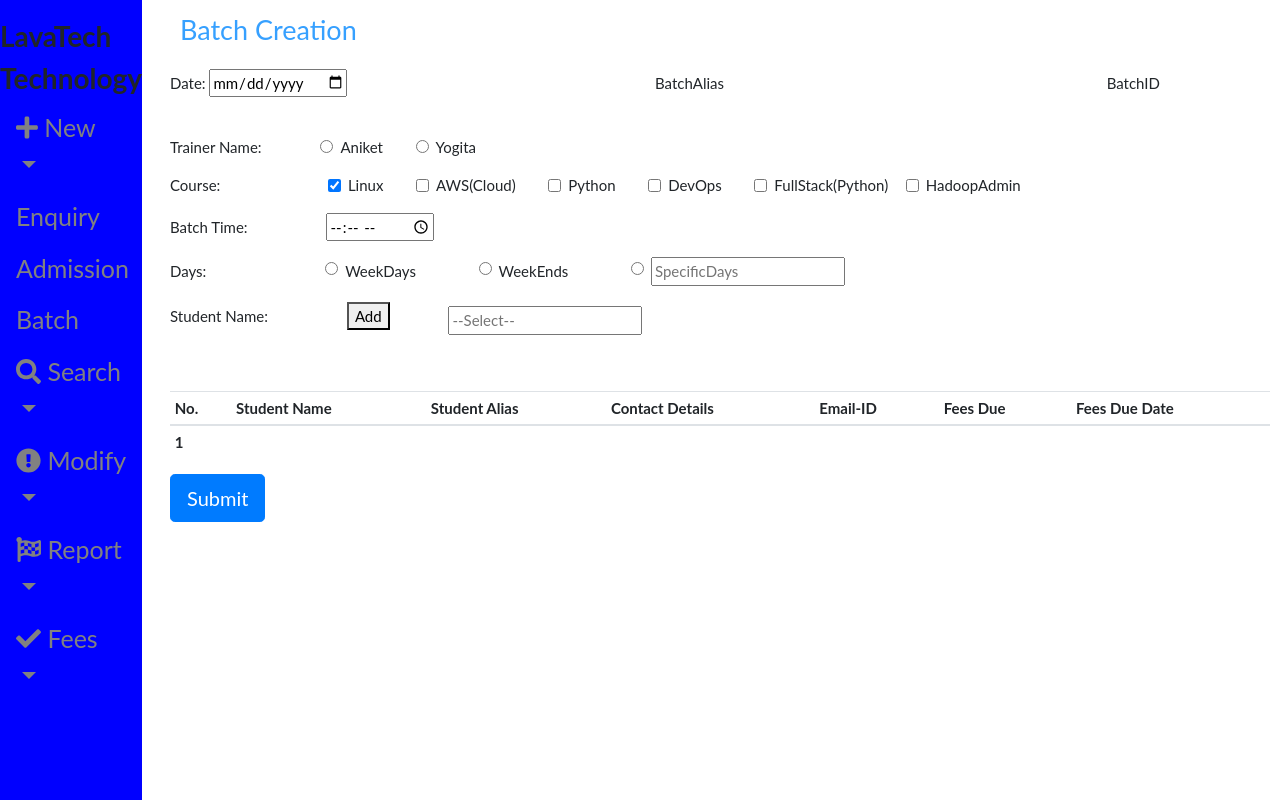
After one commit to Lavatech-Ani/Nayana_Lavatech_Project, a Django app: page /batch/ in a window 1280 px wide, after a click on "New". The commit adds this page. Run offline with Django 3.2, Linux system fonts and the light colour scheme; lists and menus that the app fills with data are empty; some libraries are stand-ins or nearby versions.

Commit message:
fix sidebar

```diff
--- a/lavatech/urls.py
+++ b/lavatech/urls.py
@@ -19,6 +19,6 @@ from django.urls import path,include
 
 urlpatterns = [
     path('admin/', admin.site.urls),
-    path('project/', include('project.urls'))
+    path('', include('project.urls'))
 
 ]
--- a/project/models.py
+++ b/project/models.py
@@ -74,4 +74,4 @@ class Batch(models.Model):
 
 
     def __str__(self):
-        return self.edate
+        return self.trainer
--- a/project/templates/batch.html
+++ b/project/templates/batch.html
@@ -1,20 +1,6 @@
-<!DOCTYPE html>
-<html>
-
-<head>
-    <meta charset="utf-8">
-    <meta name="viewport" content="width=device-width, initial-scale=1.0">
-    <meta http-equiv="X-UA-Compatible" content="IE=edge">
-
-    <!-- Bootstrap CSS CDN -->
-    <link rel="stylesheet" href="https://stackpath.bootstrapcdn.com/bootstrap/4.1.0/css/bootstrap.min.css" integrity="sha384-9gVQ4dYFwwWSjIDZnLEWnxCjeSWFphJiwGPXr1jddIhOegiu1FwO5qRGvFXOdJZ4" crossorigin="anonymous">
-    <!-- Our Custom CSS -->
-
-    <!-- Font Awesome JS -->
-    <script defer src="https://use.fontawesome.com/releases/v5.0.13/js/solid.js" integrity="sha384-tzzSw1/Vo+0N5UhStP3bvwWPq+uvzCMfrN1fEFe+xBmv1C/AtVX5K0uZtmcHitFZ" crossorigin="anonymous"></script>
-    <script defer src="https://use.fontawesome.com/releases/v5.0.13/js/fontawesome.js" integrity="sha384-6OIrr52G08NpOFSZdxxz1xdNSndlD4vdcf/q2myIUVO0VsqaGHJsB0RaBE01VTOY" crossorigin="anonymous"></script>
-
-    <style>
+{% extends 'index.html' %}
+{% block title %} Batch Form {% endblock %}
+{% block css %}
 
         #leftContainer {
             float:left
@@ -35,14 +21,20 @@
             font-size: 30px;
             color: #36A0FF;
         }
-    </style>
-</head>
-<body>
-    <div class="container-fluid">
+        .main {
+           margin-left: 160px; /* Same as the width of the sidenav */
+           font-size: 15px; /* Increased text to enable scrolling */
+           padding: 0px 10px;
+        }
+
+{% endblock %}
+
+{% block body %}
+<div class="main">
         <div class="row">
             <div class="col-md-12">
                 <div class="well well-sm">
-                    <form action="/project/batch/" method="post">{% csrf_token %}
+                    <form action="/batch/" method="post">{% csrf_token %}
                         <fieldset>
                             <legend class="text-xs-center header">Batch Creation</legend>
                             <div class="form-group">
@@ -89,12 +81,12 @@
                                     <input type="radio" class="form-check-input" id="weekends" name="weekends">
                                     <label style='margin-right: 5.25em' class="form-check-label" for="weekends">WeekEnds</label>
                                     <input type="radio" class="form-check-input" id="other" name="days">
-                                    <input type="text" placeholder="SpecificDays" style='margin-right: 5.25em' class="form-check-label" for="other" name="other">
+                                    <input type="text" placeholder="SpecificDays" style='margin-right: 5.25em' class="form-check-label" for="other" name="specialday">
                         </div>
 
                         <div class="form-group">
                             <span style='margin-right: 5.00em' class = "label label-default">Student Name: </span>
-                            <button type="button" name="add" style='margin-right: 5.25em' class="form-check-label">Add</button>
+                            <button type="button" name="add" id ="add" style='margin-right: 5.25em' class="form-check-label">Add</button>
                             <input style='margin-right: 22.5em' type="text" name="sname" class="form-check-input" placeholder="--Select--">
                           </div>
 
@@ -133,20 +125,15 @@
     </div>
 
 
-<script src="https://code.jquery.com/jquery-3.3.1.slim.min.js" integrity="sha384-q8i/X+965DzO0rT7abK41JStQIAqVgRVzpbzo5smXKp4YfRvH+8abtTE1Pi6jizo" crossorigin="anonymous"></script>
-    <!-- Popper.JS -->
-    <script src="https://cdnjs.cloudflare.com/ajax/libs/popper.js/1.14.0/umd/popper.min.js" integrity="sha384-cs/chFZiN24E4KMATLdqdvsezGxaGsi4hLGOzlXwp5UZB1LY//20VyM2taTB4QvJ" crossorigin="anonymous"></script>
-    <!-- Bootstrap JS -->
-    <script src="https://stackpath.bootstrapcdn.com/bootstrap/4.1.0/js/bootstrap.min.js" integrity="sha384-uefMccjFJAIv6A+rW+L4AHf99KvxDjWSu1z9VI8SKNVmz4sk7buKt/6v9KI65qnm" crossorigin="anonymous"></script>
+{% endblock %}
+{% block js%}
+<script>
 
-    <script type="text/javascript">
+{% if thank %}
+alert('Thanks for Registration. We will get back to you soon!');
+document.location = "/batch/";
+{% endif %}
 
-        function display() {
-            document.getElementById("displaycontent").innerHTML = "<iframe src=\"enquiry1.html\" frameborder=\"0\" width=\"100%\" height=\"100%\"></iframe>";
-        }
+</script>
 
-    </script>
-
-</body>
-
-</html>
+{% endblock %}
--- /dev/null
+++ b/project/templates/index.html
@@ -0,0 +1,214 @@
+<!DOCTYPE html>
+<html>
+
+<head>
+    <meta charset="utf-8">
+    <meta name="viewport" content="width=device-width, initial-scale=1.0">
+    <meta http-equiv="X-UA-Compatible" content="IE=edge">
+
+
+    <title>{% block title%}Lavatech Technology {% endblock %}</title>
+
+    <!-- Bootstrap CSS CDN -->
+    <link rel="stylesheet" href="https://stackpath.bootstrapcdn.com/bootstrap/4.1.0/css/bootstrap.min.css" integrity="sha384-9gVQ4dYFwwWSjIDZnLEWnxCjeSWFphJiwGPXr1jddIhOegiu1FwO5qRGvFXOdJZ4" crossorigin="anonymous">
+    <!-- Our Custom CSS -->
+    <link rel="stylesheet" href="style.css">
+
+    <!-- Font Awesome JS -->
+    <script defer src="https://use.fontawesome.com/releases/v5.0.13/js/solid.js" integrity="sha384-tzzSw1/Vo+0N5UhStP3bvwWPq+uvzCMfrN1fEFe+xBmv1C/AtVX5K0uZtmcHitFZ" crossorigin="anonymous"></script>
+    <script defer src="https://use.fontawesome.com/releases/v5.0.13/js/fontawesome.js" integrity="sha384-6OIrr52G08NpOFSZdxxz1xdNSndlD4vdcf/q2myIUVO0VsqaGHJsB0RaBE01VTOY" crossorigin="anonymous"></script>
+<style>
+
+body {
+  font-family: "Lato", sans-serif;
+}
+
+.sidenav {
+  height: 100%;
+  width: 160;
+  position: fixed;
+  z-index: 1;
+  top: 0;
+  left: 0;
+  background-color: blue;
+  overflow-x: hidden;
+  padding-top: 20px;
+}
+
+.sidenav a {
+  padding: 6px 8px 8px 16px;
+  text-decoration: none;
+  font-size: 25px;
+  color: #818181;
+  display: block;
+}
+
+.sidenav a:hover {
+  color: #f1f1f1;
+}
+
+.main {
+  margin-left: 160px; /* Same as the width of the sidenav */
+  font-size: 28px; /* Increased text to enable scrolling */
+  padding: 16px 10px;
+}
+
+@media screen and (max-height: 450px) {
+  .sidenav {padding-top: 100px;}
+  .sidenav a {font-size: 18px;}
+}
+{% block css %} {% endblock %}
+</style>
+</head>
+<body>
+    <div class="sidenav">
+        <div class="sidebar-header">
+            <h3><b> LavaTech </b></h3>
+            <h3><b> Technology </b></h3>
+        </div>
+        <ul class="list-unstyled components">
+            <li>
+                <a href="#homeSubmenu" data-toggle="collapse" aria-expanded="false" class="dropdown-toggle">
+                    <div onclick="blank()">
+                        <i class="fas fa-plus"></i>
+                        New
+                    </div>
+                </a>
+                <ul class="collapse list-unstyled" id="homeSubmenu">
+                    <li>
+                        <a href="/enq/">Enquiry</a>
+                    </li>
+                    <li>
+                        <a href="/addmission/">Admission</a>
+                    </li>
+                    <li>
+                        <a href="/batch/">Batch</a>
+                    </li>
+                </ul>
+            </li>
+            <li>
+                <a href="#searchSubmenu" data-toggle="collapse" aria-expanded="false" class="dropdown-toggle">
+                    <div onclick="blank()">
+                        <i class="fas fa-search"></i>
+                        Search
+                    </div>
+                </a>
+                <ul class="collapse list-unstyled" id="searchSubmenu">
+                            <li>
+                                <button type="button" onclick="searchenquiry()" class="btn btn-info btn-sm btn-block text-left" >Enquiry</button>
+                            </li>
+                            <li>
+                                <button type="button" onclick="searchadmission()" class="btn btn-info btn-sm btn-block text-left">Admission</button>
+                            </li>
+                            <li>
+                                <button type="button" onclick="searchbatch()" class="btn btn-info btn-sm btn-block text-left">Batch</button>
+                            </li>
+                    </ul>
+                </li>
+                <li>
+                <a href="#modifySubmenu" data-toggle="collapse" aria-expanded="false" class="dropdown-toggle">
+                        <div onclick="blank()">
+                        <i class="fas fa-exclamation-circle "></i>
+                        Modify
+                        </div>
+                    </a>
+                    <ul class="collapse list-unstyled" id="modifySubmenu">
+                            <li>
+                                <button type="button" onclick="modifyenquiry()" class="btn btn-info btn-sm btn-block text-left">Enquiry</button>
+                            </li>
+                            <li>
+                                <button type="button" onclick="modifyadmission()" class="btn btn-info btn-sm btn-block text-left">Admission</button>
+                            </li>
+                            <li>
+                                <button type="button" onclick="modifybatch()" class="btn btn-info btn-sm btn-block text-left">Batch</button>
+                            </li>
+                    </ul>
+                </li>
+                <li>
+                <a href="#reportSubmenu" data-toggle="collapse" aria-expanded="false" class="dropdown-toggle">
+                        <div onclick="blank()">
+                        <i class="fas fa-flag-checkered"></i>
+                        Report
+                        </div>
+
+                    </a>
+                    <ul class="collapse list-unstyled" id="reportSubmenu">
+                            <li>
+                                <button type="button" onclick="reportenquiry()" class="btn btn-info btn-sm btn-block text-left">Enquiry</button>
+                            </li>
+                            <li>
+                                <button type="button" onclick="reportadmission()" class="btn btn-info btn-sm btn-block text-left">Admission</button>
+                            </li>
+                            <li>
+                                <button type="button" onclick="reportbatch()" class="btn btn-info btn-sm btn-block text-left">Batch</button>
+                            </li>
+                            <li>
+                                <button type="button" onclick="reportcontact()" class="btn btn-info btn-sm btn-block text-left">Contacts</button>
+                            </li>
+                    </ul>
+                </li>
+                <li>
+                <a href="#feesSubmenu" data-toggle="collapse" aria-expanded="false" class="dropdown-toggle">
+                        <div onclick="blank()">
+                        <i class="fas fa-check" aria-hidden="true"></i>
+                        Fees
+                        </div>
+
+                    </a>
+                    <ul class="collapse list-unstyled" id="feesSubmenu"   class="dropdown-toggle">
+                            <li>
+                                <button type="button" onclick="feesnew()" class="btn btn-info btn-sm btn-block text-left" id="fnew">Add</button>
+                            </li>
+                            <li>
+                                <button type="button" onclick="feessearch()" class="btn btn-info btn-sm btn-block text-left">Search</button>UK/
+                        <a href="#internSubmenu" data-toggle="collapse" aria-expanded="false" class="dropdown-toggle">
+                                <div onclick="blank()">
+                                <i class="fas fa-graduation-cap" aria-hidden="true"></i>
+                                InternShip
+                                </div>
+                            </a>
+                            <ul class="collapse list-unstyled" id="internSubmenu"   class="dropdown-toggle">
+                                    <li>
+                                        <button type="button" onclick="internnew()" class="btn btn-info btn-sm btn-block text-left">Enquiry</button>
+                                    </li>
+                                    <li>
+                                        <button type="button" onclick="internupdate()" class="btn btn-info btn-sm btn-block text-left">Update</label>
+                                    </li>
+                                    <li>
+                                            <button type="button" onclick="reportadmission()" class="btn btn-info btn-sm btn-block text-left">Report</label>
+                                    </li>
+                            </ul>
+                        </li>
+
+                <li>
+                    <a href="#pipeSubmenu" data-toggle="collapse" aria-expanded="false" class="dropdown-toggle">
+                    <div onclick="blank()">
+                    <i class="fas fa-users" aria-hidden="true"></i>
+                        Pipeline
+                    </div>
+                    </a>
+                        <ul class="collapse list-unstyled" id="pipeSubmenu"   class="dropdown-toggle">
+                            <li>
+                                <button type="button" onclick="reportenquiry()" class="btn btn-info btn-sm btn-block text-left">Yogita</button>
+                            </li>
+                            <li>
+                                <button type="button" onclick="reportadmission()" class="btn btn-info btn-sm btn-block text-left">Aniket</label>
+                            </li>
+                        </ul>
+                </li>
+            </ul>
+        </nav>
+    </div>
+    {% block body %}{% endblock %}
+    <!-- jQuery CDN - Slim version (=without AJAX) -->
+    <script src="https://code.jquery.com/jquery-3.3.1.slim.min.js" integrity="sha384-q8i/X+965DzO0rT7abK41JStQIAqVgRVzpbzo5smXKp4YfRvH+8abtTE1Pi6jizo" crossorigin="anonymous"></script>
+    <!-- Popper.JS -->
+    <script src="https://cdnjs.cloudflare.com/ajax/libs/popper.js/1.14.0/umd/popper.min.js" integrity="sha384-cs/chFZiN24E4KMATLdqdvsezGxaGsi4hLGOzlXwp5UZB1LY//20VyM2taTB4QvJ" crossorigin="anonymous"></script>
+    <!-- Bootstrap JS -->
+    <script src="https://stackpath.bootstrapcdn.com/bootstrap/4.1.0/js/bootstrap.min.js" integrity="sha384-uefMccjFJAIv6A+rW+L4AHf99KvxDjWSu1z9VI8SKNVmz4sk7buKt/6v9KI65qnm" crossorigin="anonymous"></script>
+
+    {% block js %} {% endblock %}
+
+</body>
+
+</html>
--- a/project/urls.py
+++ b/project/urls.py
@@ -3,6 +3,7 @@ from django.urls import path
 from . import views
 
 urlpatterns = [
+    path("",views.index, name="project"),
     path("enq/", views.enq, name='enq'),
     path("addmission/", views.addmission, name='addmission'),
     path("batch/", views.batch, name='batch'),
--- a/project/views.py
+++ b/project/views.py
@@ -8,7 +8,8 @@ from datetime import datetime
 
 # Create your views here.
 
-
+def index(request):
+    return render(request,'index.html')
 def enq(request):
     thank = False
     if request.method=="POST":
@@ -257,6 +258,10 @@ def batch(request):
         weekdays = request.POST.get('weekdays','off')
         weekends = request.POST.get('weekends','off')
         days = request.POST.get('days','off')
+        specialday = request.POST.get('specialday','')
+        sname = request.POST.get('sname','')
+        B_student = Addmission.objects.get(fname = sname)
+        print(B_student)
         if trainer_aniket == "on":
             trainer = "trainer_aniket"
         if trainer_yogita == "on":
@@ -279,10 +284,12 @@ def batch(request):
         if weekends == "on":
             batch_days = "weekends"
         if days == "on":
-            batch_days = "Special_days"
+            batch_days = specialday
 
         batch = Batch(edate = edate, trainer = trainer, courses=courses, batch_time = btime, batch_days = batch_days)
 
         batch.save()
         thank = True
+        return render(request, 'batch.html', {'thank':thank, 'B_student': B_student})
+
     return render(request, 'batch.html', {'thank': thank})
```
Also changed, not shown: project/templates/addmission.html (+19 -42 lines), project/templates/enq.html (+27 -32 lines), project/templates/style.css (added, +255 -0 lines), db.sqlite3.
